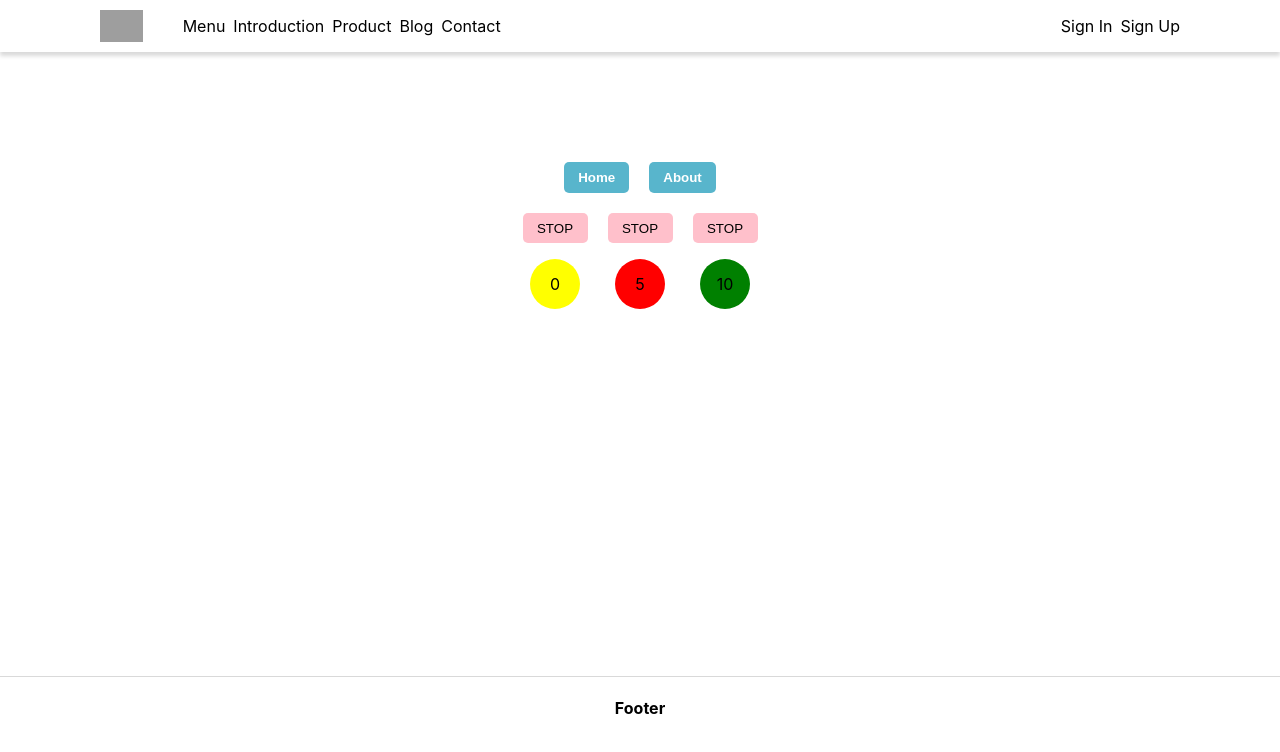
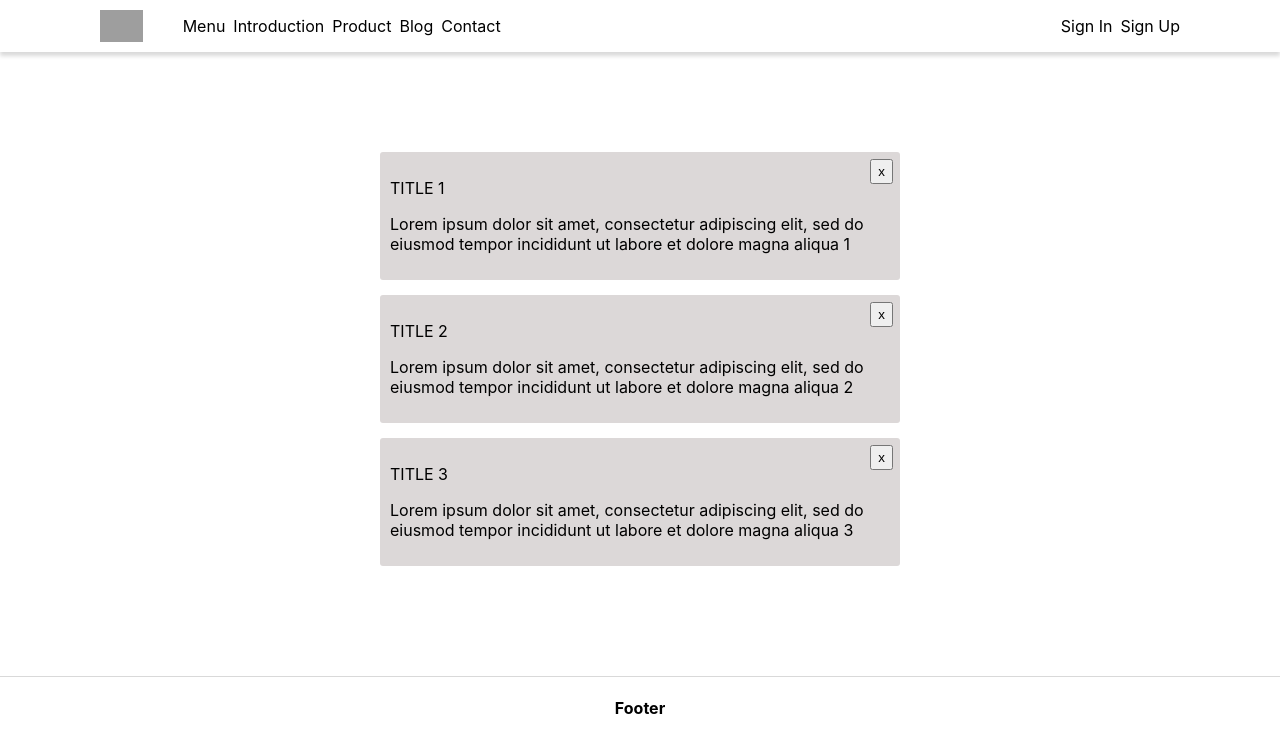
Before and after one commit to mvn-dieunguyen-dn/tranning-react-2021, a React (Create React App) app: page / in a window 1280 px wide. Shown: the top 752 px of the page. Built offline with nearby package versions, Linux system fonts and the light colour scheme; grey boxes are pictures that could not be loaded.

Commit message:
fea: event and list

```diff
--- /dev/null
+++ b/src/List.css
@@ -0,0 +1,20 @@
+.item-main {
+  position: relative;
+  width: 500px;
+  margin: 0 auto;
+  background: #dcd8d8;
+  border-radius: 3px;
+  text-align: initial;
+  padding: 10px;
+  margin-bottom: 15px;
+}
+.btn-item {
+  position: absolute;
+  top: 7px;
+  right: 7px;
+  height: 25px;
+  cursor: pointer;
+}
+.text-uppercase {
+  text-transform: uppercase;
+}
--- /dev/null
+++ b/src/List.js
@@ -0,0 +1,41 @@
+import React, { Component } from 'react';
+import './List.css';
+
+class Circle extends Component {
+  constructor(props) {
+    super(props);
+    this.state = {
+      items: [
+        {id: 1, title: 'title 1', content: 'Lorem ipsum dolor sit amet, consectetur adipiscing elit, sed do eiusmod tempor incididunt ut labore et dolore magna aliqua 1'},
+        {id: 2, title: 'title 2', content: 'Lorem ipsum dolor sit amet, consectetur adipiscing elit, sed do eiusmod tempor incididunt ut labore et dolore magna aliqua 2'},
+        {id: 3, title: 'title 3', content: 'Lorem ipsum dolor sit amet, consectetur adipiscing elit, sed do eiusmod tempor incididunt ut labore et dolore magna aliqua 3'},
+      ],
+    }
+  }
+
+  handleClick(index) {
+    const { items } = this.state;
+    this.setState({
+      items: [
+        ...items.filter((item, i) => i !== index),
+      ]
+    })
+  }
+  render() {
+    const items = this.state.items
+    return (
+      <div className="page-list">
+        { items.length === 0 && <h3>No content here</h3> }
+        { this.state.items.map((item, index) =>
+          <div className="item-main">
+            <p className="text-uppercase">{ item.title }</p>
+            <p>{ item.content }</p>
+            <button className="btn-item" onClick={ () => { this.handleClick(index) } }>x</button>
+          </div>
+          )
+        }
+      </div>
+    )
+  }
+}
+export default Circle;
--- a/src/Main.js
+++ b/src/Main.js
@@ -1,14 +1,15 @@
 // import logo from './logo.svg';
-import Circle from './Circle.js';
+// import Circle from './Circle.js';
+import List from './List.js';
 import './Main.css';
 import React, { Component } from 'react';
 
 class Main extends Component {
   constructor(props) {
     super(props);
-    this.state = {
-      page: 'home'
-    };
+    // this.state = {
+    //   page: 'home'
+    // };
   }
 
   handleChangePage(page) {
@@ -18,12 +19,13 @@ class Main extends Component {
   }
 
   render() {
-    const { page }  = this.state;
+    // const { page }  = this.state;
     return (
       <main className="main">
         <div className="container">
           <div className="main-page">
-            <button className="btn-page" onClick={() => this.handleChangePage('home')}>Home</button>
+            <List />
+            {/* <button className="btn-page" onClick={() => this.handleChangePage('home')}>Home</button>
             <button className="btn-page" onClick={() => this.handleChangePage('about')}>About</button>
             {(page === 'home') &&
             <div className="circles">
@@ -32,7 +34,7 @@ class Main extends Component {
               <Circle number="15" width="50" height="50" bg="green" />
             </div>}
             {(page === 'about') &&
-            <div className="abouts">About page</div>}
+            <div className="abouts">About page</div>} */}
           </div>
         </div>
       </main>
```
